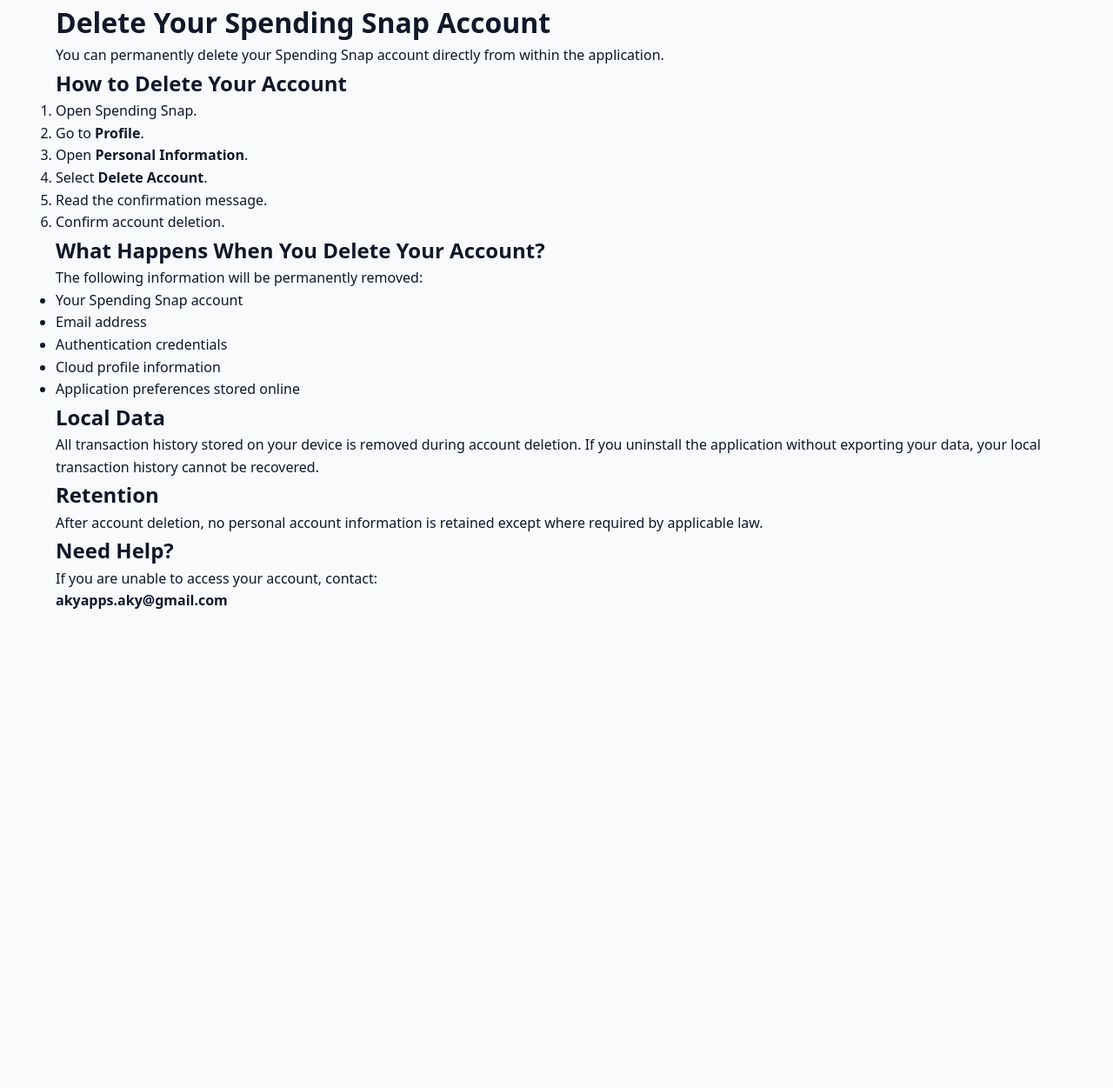
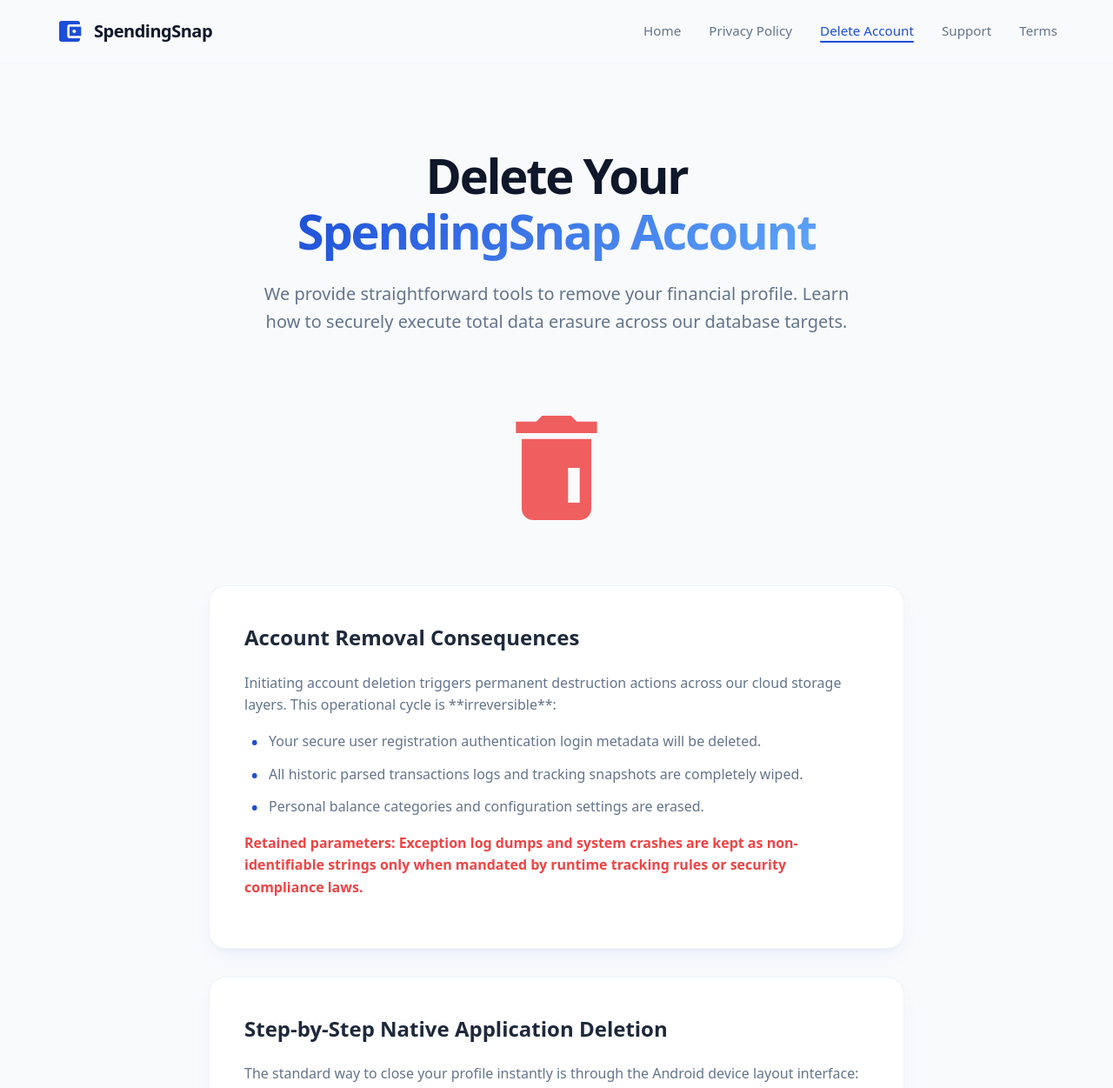
Before and after one commit to akyanuj/akyanuj.github.io, a plain HTML site: page spendingsnap/delete-account.html in a window 1280 px wide. Shown: the top 1251 px of the page at 87% size. Before the commit the page ends 800 px from the top, so only its background shows below. Drawn offline with Linux system fonts and the light colour scheme.

Commit message:
Update delete-account.html

```diff
--- a/spendingsnap/delete-account.html
+++ b/spendingsnap/delete-account.html
@@ -3,76 +3,85 @@
 <head>
     <meta charset="UTF-8">
     <meta name="viewport" content="width=device-width, initial-scale=1.0">
-    <title>Delete Account - Spending Snap</title>
+    <title>Delete Account Data - SpendingSnap</title>
     <link rel="stylesheet" href="styles.css">
 </head>
-
 <body>
 
-<div class="container">
+    <nav class="navbar" aria-label="Main navigation Resource Layout">
+        <div class="container nav-container">
+            <a href="index.html" class="brand">
+                <svg class="brand-icon" viewBox="0 0 24 24"><path d="M21 18v1c0 1.1-.9 2-2 2H5c-1.11 0-2-.9-2-2V5c0-1.1.89-2 2-2h14c1.1 0 2 .9 2 2v1h-9c-1.11 0-2 .9-2 2v8c0 1.1.89 2 2 2h9zm-9-2h10V8H12v8zm4-2.5c-.83 0-1.5-.67-1.5-1.5s.67-1.5 1.5-1.5 1.5 0.67 1.5 1.5-.67 1.5-1.5 1.5z"/></svg>
+                <span>SpendingSnap</span>
+            </a>
+            <button class="hamburger" id="hamburgerMenu" aria-label="Toggle Navigation">
+                <svg viewBox="0 0 24 24"><path d="M3 18h18v-2H3v2zm0-5h18v-2H3v2zm0-7v2h18V6H3z"/></svg>
+            </button>
+            <ul class="nav-menu" id="navMenu">
+                <li><a href="index.html" class="nav-link">Home</a></li>
+                <li><a href="privacy-policy.html" class="nav-link">Privacy Policy</a></li>
+                <li><a href="delete-account.html" class="nav-link">Delete Account</a></li>
+                <li><a href="support.html" class="nav-link">Support</a></li>
+                <li><a href="terms.html" class="nav-link">Terms</a></li>
+            </ul>
+        </div>
+    </nav>
 
-<h1>Delete Your Spending Snap Account</h1>
+    <main class="container">
+        <header class="hero" style="padding-bottom: 32px;">
+            <h1>Delete Your<br><span>SpendingSnap Account</span></h1>
+            <p>We provide straightforward tools to remove your financial profile. Learn how to securely execute total data erasure across our database targets.</p>
+        </header>
 
-<p>
-You can permanently delete your Spending Snap account directly from within the application.
-</p>
+        <div style="text-align: center; margin-bottom: 48px;" class="reveal">
+            <svg style="width:160px; height:160px; fill:var(--md-error); opacity:0.85;" viewBox="0 0 24 24">
+                <path d="M6 19c0 1.1.9 2 2 2h8c1.1 0 2-.9 2-2V7H6v12zM19 4h-3.5l-1-1h-5l-1 1H5v2h14V4zM10 18h2v-6h-2v6zm4-6h2v6h-2v-6z"/>
+            </svg>
+        </div>
 
-<h2>How to Delete Your Account</h2>
+        <div class="legal-wrapper">
+            <section class="legal-card card-warning reveal">
+                <h2>Account Removal Consequences</h2>
+                <p>Initiating account deletion triggers permanent destruction actions across our cloud storage layers. This operational cycle is **irreversible**:</p>
+                <ul>
+                    <li>Your secure user registration authentication login metadata will be deleted.</li>
+                    <li>All historic parsed transactions logs and tracking snapshots are completely wiped.</li>
+                    <li>Personal balance categories and configuration settings are erased.</li>
+                </ul>
+                <p style="margin-top:12px; font-weight:600; color:var(--md-error);">Retained parameters: Exception log dumps and system crashes are kept as non-identifiable strings only when mandated by runtime tracking rules or security compliance laws.</p>
+            </section>
 
-<ol>
+            <section class="legal-card reveal">
+                <h2>Step-by-Step Native Application Deletion</h2>
+                <p>The standard way to close your profile instantly is through the Android device layout interface:</p>
+                <ul>
+                    <li>Open the **SpendingSnap** app on your phone.</li>
+                    <li>Tap your personal icon to open the **Profile** view dashboard.</li>
+                    <li>Open the **Settings** sub-panel frame section.</li>
+                    <li>Select the **Delete Account** option.</li>
+                    <li>Complete the system confirmation alert challenge to finish the removal process.</li>
+                </ul>
+            </section>
 
-<li>Open Spending Snap.</li>
+            <section class="legal-card reveal">
+                <h2>Alternative Deletion Web Method</h2>
+                <p>If you have uninstalled the app and need to delete your data manually, you can file an explicit asset cleanup request through our administrative channel:</p>
+                <div style="margin-top: 24px; text-align: center;">
+                    <a href="support.html" class="btn btn-secondary">Submit Data Deletion Ticket</a>
+                </div>
+            </section>
+        </div>
+    </main>
 
-<li>Go to <b>Profile</b>.</li>
+    <footer class="footer" role="contentinfo">
+        <div class="container">
+            <div class="footer-bottom">
+                <p>&copy; 2026 SpendingSnap. Play Store User Data Erasure Endpoint Page.</p>
+                <p><a href="index.html" style="color:var(--md-primary); text-decoration:none;">Home</a></p>
+            </div>
+        </div>
+    </footer>
 
-<li>Open <b>Personal Information</b>.</li>
-
-<li>Select <b>Delete Account</b>.</li>
-
-<li>Read the confirmation message.</li>
-
-<li>Confirm account deletion.</li>
-
-</ol>
-
-<h2>What Happens When You Delete Your Account?</h2>
-
-The following information will be permanently removed:
-
-<ul>
-
-<li>Your Spending Snap account</li>
-
-<li>Email address</li>
-
-<li>Authentication credentials</li>
-
-<li>Cloud profile information</li>
-
-<li>Application preferences stored online</li>
-
-</ul>
-
-<h2>Local Data</h2>
-
-All transaction history stored on your device is removed during account deletion.
-If you uninstall the application without exporting your data, your local transaction history cannot be recovered.
-
-<h2>Retention</h2>
-
-After account deletion, no personal account information is retained except where required by applicable law.
-
-<h2>Need Help?</h2>
-
-If you are unable to access your account, contact:
-
-<p>
-
-<b>akyapps.aky@gmail.com</b>
-
-</p>
-
-</div>
-
+    <script src="script.js"></script>
 </body>
 </html>
```
